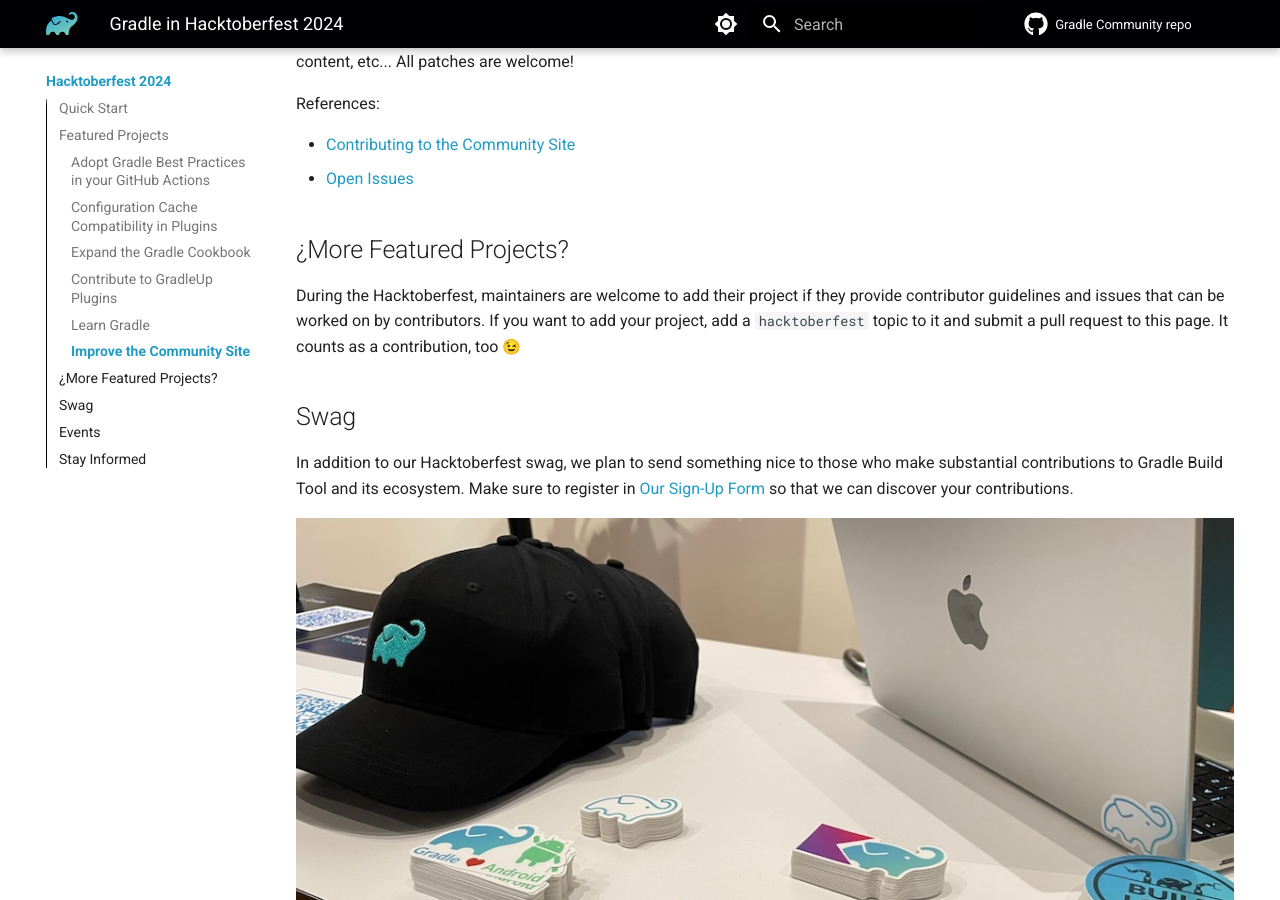
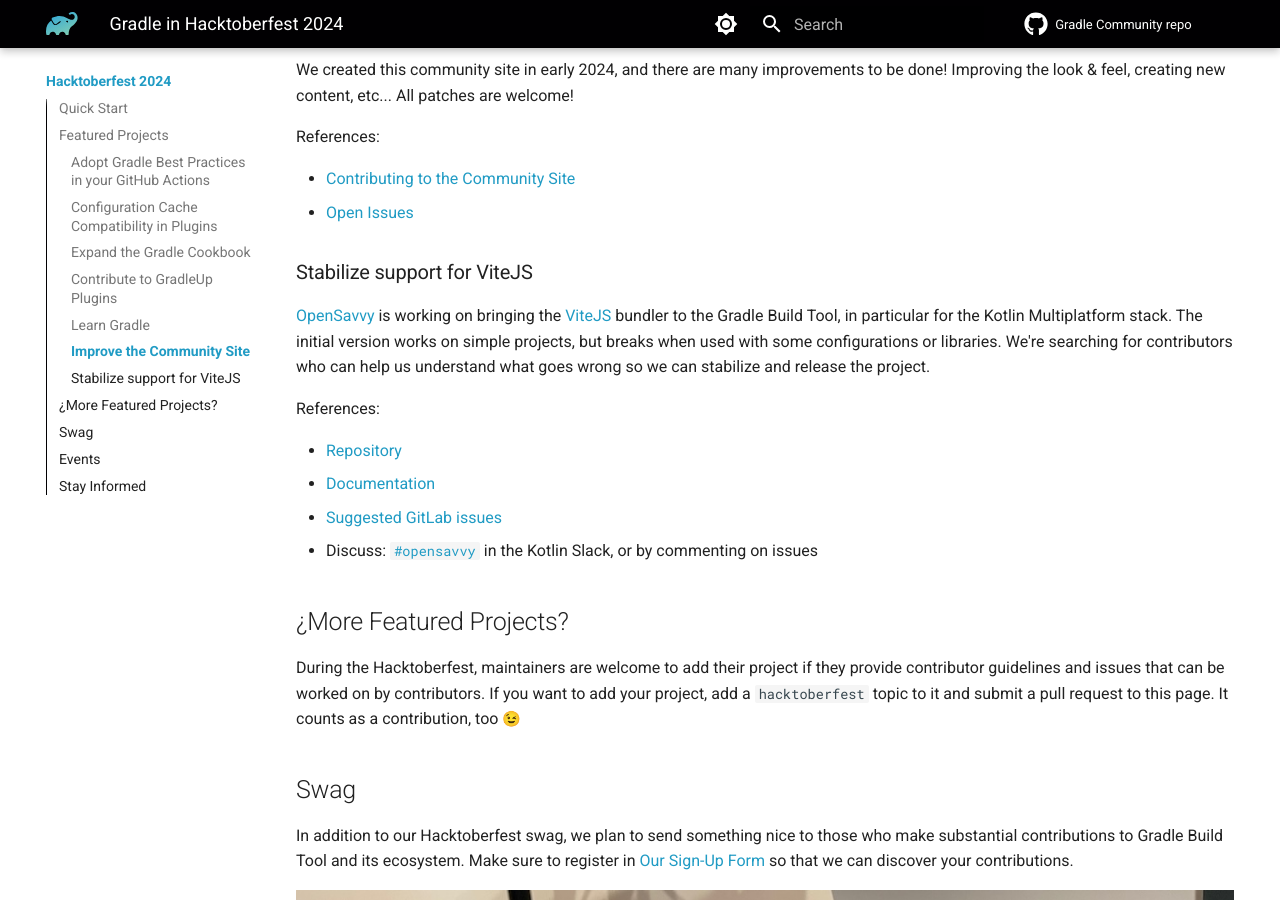
Before and after one commit to gradle/community, an MkDocs documentation site: the page built from docs/events/hacktoberfest/2024/README.md, in a window 1280 px wide and 900 px high, scrolled down 2886 px. Built offline with MkDocs 1.6.1 and Material for MkDocs 9.7.7, drawn with Linux system fonts in a browser that asks for light colours; emoji names are drawn with the system emoji font; plug-ins that fetch from the network failed and are left out; comment, search, counter and statistics services are not loaded; some of the changed text lies outside the part shown.

Commit message:
Add OpenSavvy's ViteJS to the list of Hacktoberfest projects

```diff
--- a/docs/events/hacktoberfest/2024/README.md
+++ b/docs/events/hacktoberfest/2024/README.md
@@ -47,6 +47,8 @@ with different levels of complexity:
   Java, Kotlin, Android, Documentation
 - **Easy/Medium:** [Improve this Site!](#community-site) -
   MkDocs, Web Design, Documentation
+- **Medium:** [Stabilize support for ViteJS](#stabilize-support-for-vitejs) -
+  Kotlin, JavaScript ecosystem, Gradle
 
 <a name="github-actions"></a>
 
@@ -151,6 +153,17 @@ References:
 * [Contributing to the Community Site](./../../../CONTRIBUTING.md)
 * [Open Issues](https://github.com/gradle/community/labels/website)
 
+### Stabilize support for ViteJS
+
+[OpenSavvy](https://opensavvy.dev) is working on bringing the [ViteJS](https://vitejs.dev/) bundler to the Gradle Build Tool, in particular for the Kotlin Multiplatform stack. The initial version works on simple projects, but breaks when used with some configurations or libraries. We're searching for contributors who can help us understand what goes wrong so we can stabilize and release the project.
+
+References:
+
+* [Repository](https://gitlab.com/opensavvy/automation/kotlin-vite)
+* [Documentation](https://opensavvy.gitlab.io/automation/kotlin-vite/api-docs/)
+* [Suggested GitLab issues](https://gitlab.com/opensavvy/automation/kotlin-vite/-/issues/?sort=priority&state=opened&or%5Blabel_name%5D%5B%5D=contribution%3A%3Adifficult&or%5Blabel_name%5D%5B%5D=contribution%3A%3Aeasy&or%5Blabel_name%5D%5B%5D=contribution%3A%3Amedium)
+* Discuss: [`#opensavvy`](https://slack-chats.kotlinlang.org/c/opensavvy) in the Kotlin Slack, or by commenting on issues
+
 ## ¿More Featured Projects?
 
 During the Hacktoberfest, maintainers are welcome to add their project if they provide contributor guidelines and issues that can be worked on by contributors.
```
